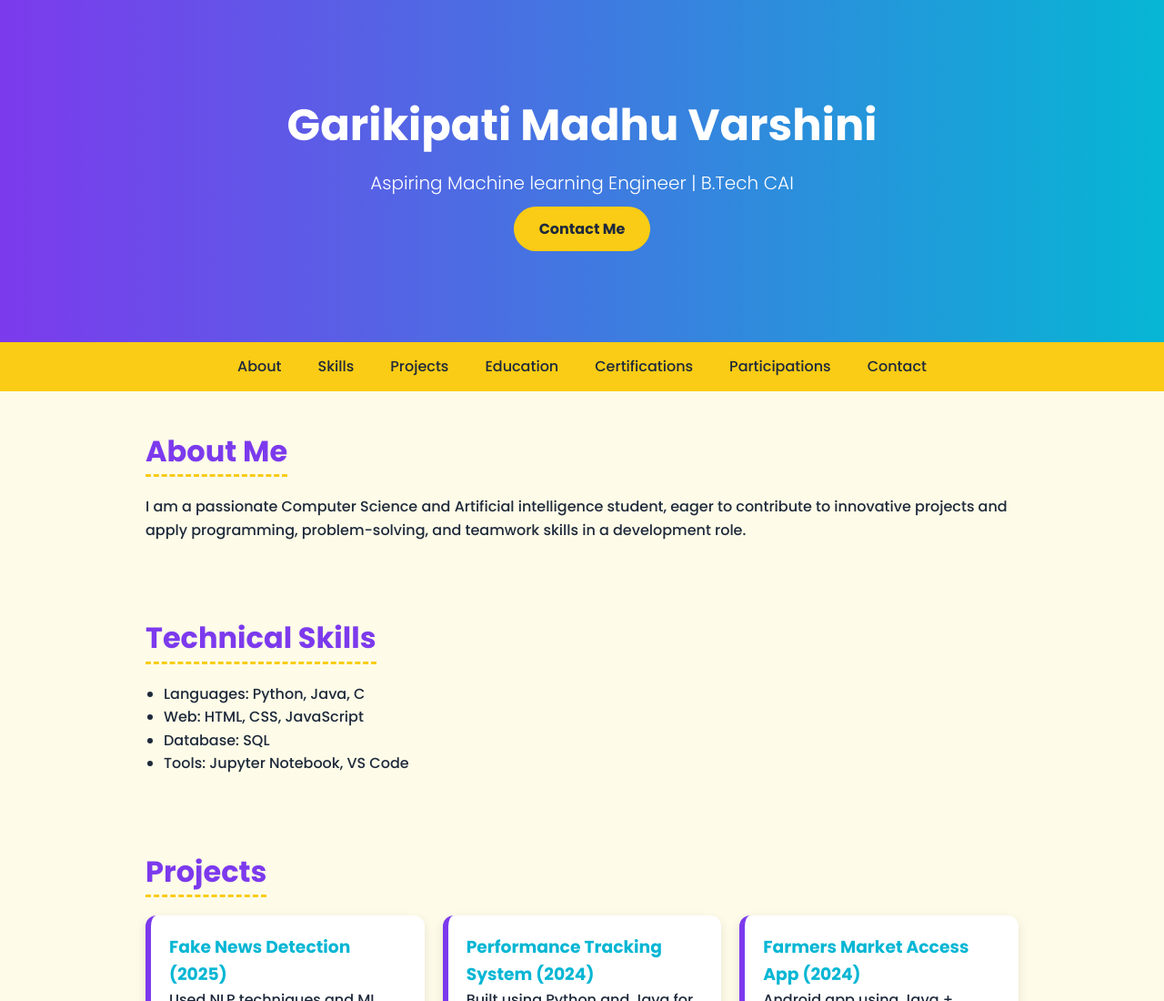
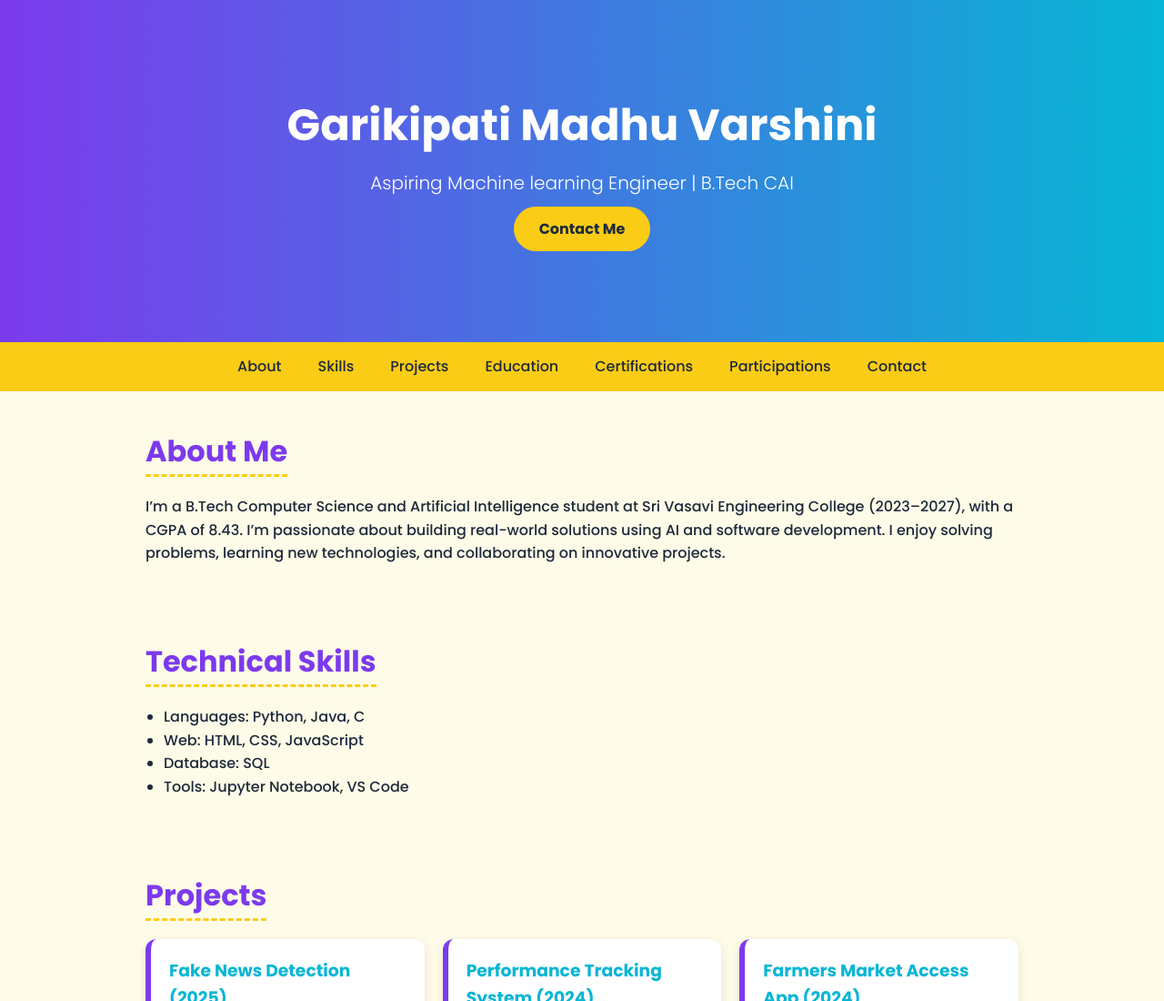
Before and after one commit to Madhu2006-hub/portfolio6, a plain HTML site: page index.html in a window 1280 px wide. Shown: the top 1100 px of the page at 91% size. Drawn offline with Linux system fonts and the light colour scheme.

Commit message:
index.html

```diff
--- a/index.html
+++ b/index.html
@@ -155,7 +155,7 @@
 
   <section id="about">
     <h2>About Me</h2>
-    <p>I am a passionate Computer Science and Artificial intelligence student, eager to contribute to innovative projects and apply programming, problem-solving, and teamwork skills in a development  role.</p>
+    <p>I’m a B.Tech Computer Science and Artificial Intelligence student at Sri Vasavi Engineering College (2023–2027), with a CGPA of 8.43. I’m passionate about building real-world solutions using AI and software development. I enjoy solving problems, learning new technologies, and collaborating on innovative projects.</p>
   </section>
 
   <section id="skills">
```
